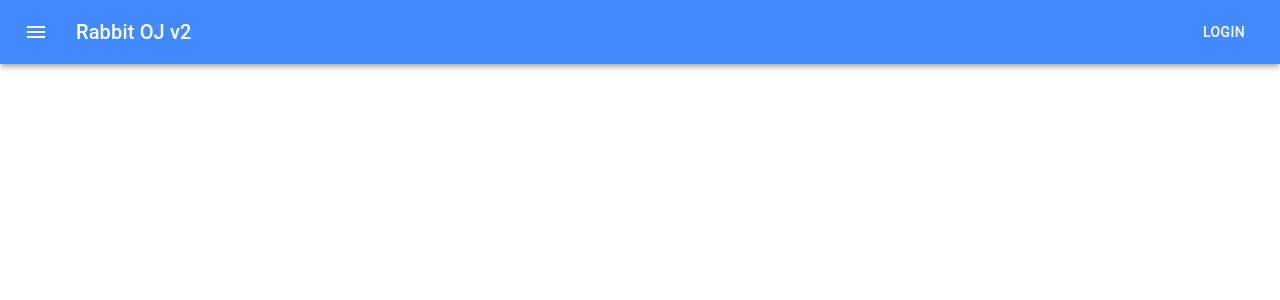
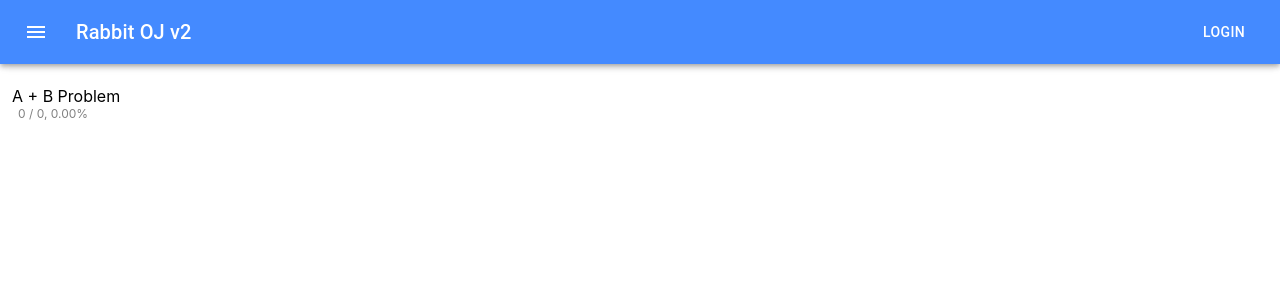
Before and after one commit to Rabbit-OJ/Rabbit-OJ-Dashboard-v2, a React (Create React App) app: page /list/problem/1 in a window 1280 px wide. Shown: the top 300 px of the page. Built offline with nearby package versions, Linux system fonts and the light colour scheme.

Commit message:
feat: problem list

```diff
--- a/src/App.tsx
+++ b/src/App.tsx
@@ -10,6 +10,7 @@ import orange from "@material-ui/core/colors/orange";
 import "./App.css";
 import User from "./views/User";
 import DetailIndex from "./views/Detail";
+import ListIndex from "./views/List";
 
 const theme = createMuiTheme({
   palette: {
@@ -28,10 +29,11 @@ const App = () => {
       <ThemeProvider theme={theme}>
         <Bar />
         <div className="main-container">
-        <Switch>
-          <Route path="/user" component={User} />
-          <Route path="/detail" component={DetailIndex} />
-        </Switch>
+          <Switch>
+            <Route path="/user" component={User} />
+            <Route path="/detail" component={DetailIndex} />
+            <Route path="/list" component={ListIndex} />
+          </Switch>
         </div>
       </ThemeProvider>
     </Router>
--- a/src/components/Bar/index.tsx
+++ b/src/components/Bar/index.tsx
@@ -13,11 +13,11 @@ import IconButton from "@material-ui/core/IconButton";
 import Drawer from "@material-ui/core/Drawer";
 
 import MenuIcon from "@material-ui/icons/Menu";
-import PersonAddIcon from '@material-ui/icons/PersonAdd';
-import PersonIcon from '@material-ui/icons/Person';
-import ListIcon from '@material-ui/icons/List';
-import ForumIcon from '@material-ui/icons/Forum';
-import EmojiEventsIcon from '@material-ui/icons/EmojiEvents';
+import PersonAddIcon from "@material-ui/icons/PersonAdd";
+import PersonIcon from "@material-ui/icons/Person";
+import ListIcon from "@material-ui/icons/List";
+import ForumIcon from "@material-ui/icons/Forum";
+import EmojiEventsIcon from "@material-ui/icons/EmojiEvents";
 
 import makeStyles from "@material-ui/core/styles/makeStyles";
 
@@ -66,7 +66,7 @@ const Bar = () => {
         onKeyDown={toggleDrawer(false)}
       >
         <List>
-          <ListItem button onClick={() => history.push("/list/1")}>
+          <ListItem button onClick={() => history.push("/list/problem/1")}>
             <ListItemIcon>
               <ListIcon />
             </ListItemIcon>
--- /dev/null
+++ b/src/components/ProblemList/index.tsx
@@ -0,0 +1,60 @@
+import React from "react";
+
+import { Link } from "react-router-dom";
+
+import { QuestionItem } from "../../model/question-list";
+import { createStyles, makeStyles } from "@material-ui/core/styles";
+
+interface IProblemListComponentProps {
+  list: Array<QuestionItem>;
+}
+
+interface IProblemComponentProps {
+  item: QuestionItem;
+}
+
+const useStyles = makeStyles(() =>
+  createStyles({
+    questionTitle: {
+      cursor: "pointer",
+      textDecoration: "none",
+      color: "black",
+    },
+    infoContainer: {
+      color: "gray",
+      fontSize: "12px",
+      marginLeft: "6px",
+    },
+  })
+);
+
+const ProblemComponent = ({ item }: IProblemComponentProps) => {
+  const classes = useStyles();
+  const url = `/detail/${item.tid}`;
+
+  return (
+    <div>
+      <div>
+        <Link to={url} className={classes.questionTitle}>
+          {item.subject}
+        </Link>
+      </div>
+      <div className={classes.infoContainer}>
+        {item.accept} / {item.attempt},{" "}
+        {((item.accept / (item.attempt || 1)) * 100.0).toFixed(2)}%
+      </div>
+    </div>
+  );
+};
+
+const ProblemListComponent = ({ list }: IProblemListComponentProps) => {
+  return (
+    <>
+      {list.map((item) => (
+        <ProblemComponent key={item.tid} item={item} />
+      ))}
+    </>
+  );
+};
+
+export default ProblemListComponent;
--- a/src/views/Detail/Info.tsx
+++ b/src/views/Detail/Info.tsx
@@ -27,8 +27,11 @@ const DEFAULT_QUESTION: QuestionDetail = {
 const useStyles = makeStyles(() =>
   createStyles({
     bodyContainer: {
-      padding: "24px 24px",
+      padding: "24px",
     },
+    main: {
+      margin: "24px 0"
+    }
   })
 );
 
@@ -47,7 +50,7 @@ const DetailInfo = () => {
         {question.hide && <span>🔒</span>}
         {question.subject}
       </h1>
-      <Paper>
+      <Paper className={classes.main}>
         <Tabs
           value={tabIndex}
           onChange={handleChange}
--- /dev/null
+++ b/src/views/List/Problem.tsx
@@ -0,0 +1,27 @@
+import React from "react";
+import ProblemListComponent from "../../components/ProblemList";
+import { QuestionItem } from "../../model/question-list";
+
+const LIST_DEMO_DATA: QuestionItem[] = [
+  {
+    tid: 1,
+    uid: 1,
+    subject: "A + B Problem",
+    attempt: 0,
+    accept: 0,
+    difficulty: 1,
+    time_limit: 1000,
+    space_limit: 128,
+    created_at: new Date(),
+  },
+];
+
+const ProblemListView = () => {
+  return (
+    <>
+      <ProblemListComponent list={LIST_DEMO_DATA} />
+    </>
+  );
+};
+
+export default ProblemListView;
--- /dev/null
+++ b/src/views/List/index.tsx
@@ -0,0 +1,14 @@
+import React from "react";
+import { Route, Switch } from "react-router-dom";
+
+import ProblemView from "./Problem";
+
+const ListIndex = () => {
+  return (
+    <Switch>
+      <Route path="/list/problem/:page" component={ProblemView} />
+    </Switch>
+  );
+};
+
+export default ListIndex;
```
